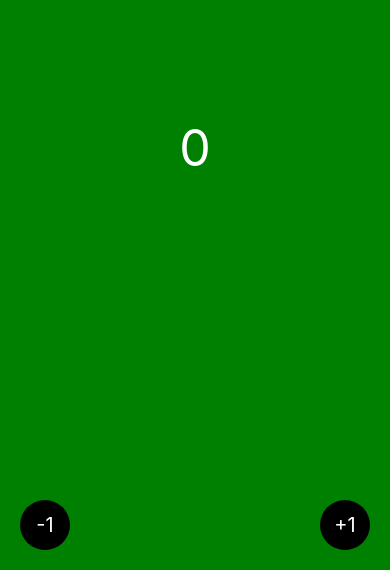
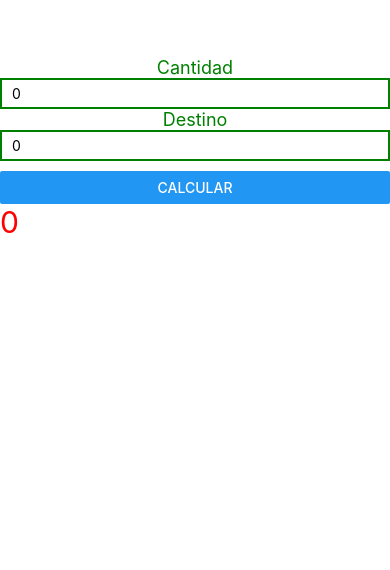
Before and after one commit to Davila99/convertidorConReact, a React Native app: screen / in a window 390 px wide. Shown: the part 274-844 px from the top of the page. Built offline with nearby package versions, Linux system fonts and the light colour scheme.

Commit message:
Acualizaciones

```diff
--- a/App.tsx
+++ b/App.tsx
@@ -1,21 +1,14 @@
 import { StatusBar } from 'expo-status-bar';
 import React from 'react';
 import { StyleSheet, Text, View } from 'react-native';
+import ConvertDiv from './src/screens/ConvertDiv';
+import ConvertidorDivisa from './src/screens/ConvertidorDivisa';
 import CounterScreen from './src/screens/CounterScreen'
 //import { Convertidor } from './src/components/Convertidor';
 
 
 export default function App() {
   return (
-      <CounterScreen></CounterScreen>
+      <ConvertDiv/>
   );
 }
-
-const styles = StyleSheet.create({
-  container: {
-    flex: 1,
-    backgroundColor: '#fff',
-    alignItems: 'center',
-    justifyContent: 'center',
-  },
-});
--- a/src/components/Fab.tsx
+++ b/src/components/Fab.tsx
@@ -6,11 +6,13 @@ interface Props {
     size?: 'sm' | 'md' | 'lg';
     title: string;
     onPress: () => void
+
 }
 
 const Fab = ({ size, position, title, onPress }: Props) => {
 
     return (
+
         <TouchableOpacity onPress={onPress}
             style={[
                 styles.button,
@@ -52,7 +54,7 @@ const styles = StyleSheet.create({
     },
     left: {
         position: 'absolute',
-        bottom: 20,
+        bottom: 20  ,
         left: 20
     }
 
--- /dev/null
+++ b/src/components/FormEntrada.tsx
@@ -0,0 +1,35 @@
+import React from 'react'
+import { View, Text, StyleSheet, TextInput } from 'react-native'
+
+interface Props{
+    title: string,
+    defaultValue:string,
+    errorMenssage?:string,
+    handleError?:Boolean,
+    onChangeText: (text: string) => void
+}
+const FormEntrada = ({title, defaultValue,errorMenssage="ERROR",handleError, onChangueText}:Props) => {
+    return (
+        <View>
+            <Text style={styles.label}>{title}</Text>
+            <TextInput style={styles.input}  defaultValue={defaultValue.toString()} />
+        </View>
+    )
+}
+
+export default FormEntrada
+
+const styles = StyleSheet.create({
+    label: {
+        fontSize: 18,
+        alignSelf: 'center',
+        color: 'green',
+
+    },
+    input:{
+        borderColor:'green',
+        borderWidth:2,
+        paddingVertical:5,
+        paddingHorizontal:10
+    }
+})
--- /dev/null
+++ b/src/screens/ConvertDiv.tsx
@@ -0,0 +1,58 @@
+import React, { useState } from 'react'
+import { View, Text, StyleSheet, Button, TextInput } from 'react-native';
+import FormEntrada from '../components/FormEntrada';
+
+const ConvertDiv = () => {
+
+    const [origin, setOrigin] = useState<number>(0)
+    const [destino, setDestino] = useState<number>(0)
+    const [resultado, setResultado] = useState<number>(0)
+
+    const handleCalcular = () => {
+        alert(destino)
+        alert(origin)
+        // let result = parseInt(setOrigin.toString()) * parseInt(setDestino.toString())
+        // setResultado(result)
+    }
+    return (
+        <View style={styles.container}>
+            <FormEntrada
+                title="Cantidad"
+                defaultValue={origin.toString()}
+                onChangueText={setOrigin}
+            />
+            <FormEntrada
+                title="Destino"
+                defaultValue={destino.toString()}
+                onChangueText={setDestino.toString()}
+            />
+
+            <View style={styles.button}>
+                <Button title="Calcular" onPress={handleCalcular}
+
+                />
+
+            <Text style={styles.result}>{resultado}</Text>
+
+            </View>
+        </View>
+    )
+}
+
+export default ConvertDiv
+
+const styles = StyleSheet.create({
+
+    container: {
+        flex: 1,
+        justifyContent: 'center'
+    },
+    button: {
+        marginTop: 10
+    },
+    result:{
+    alignItems:'center',
+    fontSize:30,
+    color:'red'
+    }
+})
--- /dev/null
+++ b/src/screens/ConvertidorDivisa.tsx
@@ -0,0 +1,112 @@
+import React, { useState } from 'react'
+import { View, Text, StyleSheet, Button } from 'react-native'
+import FormInput from '../components/FormInput'
+
+const ConvertidorDivisa = () => {
+
+    const [origin, setOrigin] = useState<string>('NIO')
+    const [destino, setDestino] = useState<string>('USD')
+    const [cantidaConvertir, setCantidaConvertir] = useState<number>(0)
+    const [resultado, setResultado] = useState<number>(0)
+
+    const [error, setError] = useState<boolean>(false)
+
+    const tcDolar: number = 35.3
+    const tcEuro: number = 40.22
+    const tcEuroDolar: number = 1.24
+
+    const handleCantidad = (text: string) => {
+        const cant = parseFloat(text)
+        if (isNaN(cant)) {
+            setError(true)
+        }
+        else {
+            setError(false)
+        }
+        setCantidaConvertir(cant)
+    }
+
+    const handleConvertir = () => {
+        if (!cantidaConvertir) {
+            alert('Se requiere a cantidad que desea convertir')
+            return
+        }
+        if (origin === 'NIO' && destino === 'USD') {
+            setResultado(cantidaConvertir / tcDolar)
+        }
+        if (origin === 'USD' && destino === 'NIO') {
+            setResultado(cantidaConvertir * tcDolar)
+        }
+        if (origin === 'NIO' && destino === 'EUR') {
+            setResultado(cantidaConvertir / tcEuro)
+        }
+        if (origin === 'EUR' && destino === 'NIO') {
+            setResultado(cantidaConvertir * tcEuro)
+        }
+        if (origin === 'USD' && destino === 'EUR') {
+            setResultado(cantidaConvertir / tcEuroDolar)
+        }
+        if (origin === 'EUR' && destino === 'USD') {
+            setResultado(cantidaConvertir * tcEuroDolar)
+        }
+
+    }
+
+    return (
+        <View style={styles.container}>
+
+            <FormInput
+                title="Cantidad"
+                defaultValue={cantidaConvertir.toString()}
+                onChangeText={handleCantidad}
+                handleError={error}
+                errorMensage="Solo se admite numeros"
+            />
+
+            <FormInput title="Moneda de Origin"
+                defaultValue={origin}
+                onChangeText={setOrigin} />
+
+            <FormInput title="Moneda de Destino"
+                defaultValue={destino}
+                onChangeText={setDestino} />
+            <View style={styles.button} >
+            <Button
+
+                    disabled={error}
+                    onPress={handleConvertir}
+                    title="Convetir"
+                />
+            </View>
+
+            <Text style={[styles.label, styles.reultado]}
+            >
+                {resultado.toFixed(2)}</Text>
+        </View>
+    )
+}
+
+const styles = StyleSheet.create({
+    container: {
+        flex: 1,
+        justifyContent: 'center'
+    },
+    label: {
+        color: 'green'
+    },
+    input: {
+        borderColor: 'red',
+        borderWidth:2,
+        paddingVertical:5 ,
+        paddingHorizontal:10
+
+    },
+    reultado:{
+        alignSelf:'center',
+        fontSize: 40
+    },
+    button:{
+        marginTop:10
+    }
+})
+export default ConvertidorDivisa
--- a/src/screens/CounterScreen.tsx
+++ b/src/screens/CounterScreen.tsx
@@ -1,6 +1,7 @@
 import React, {useState} from 'react'
 import { Text, View, StyleSheet, TouchableOpacity } from 'react-native'
 import Fab from '../components/Fab'
+
 const CounterScreen = () => {
 
     const [cantidad, setCantidad] = useState(0  )
@@ -11,11 +12,12 @@ const CounterScreen = () => {
     const handleSubtract = () => {
         setCantidad(cantidad - 1)
     }
+
     return (
         <View style={styles.container}>
             <Text style={styles.title}>{cantidad}</Text>
-            <Fab position='bl' size='md' title='-1' onPress={handleSum} ></Fab>
-            <Fab position='br' size='md' title='+1' onPress={handleSubtract} ></Fab>
+            <Fab position='br' size='md' title='+1' onPress={handleSum} ></Fab>
+            <Fab position='bl' size='md' title='-1' onPress={handleSubtract} ></Fab>
 
         </View>
     )
```
Also changed, not shown: src/components/FormInput.tsx (added, +46 -0 lines).
